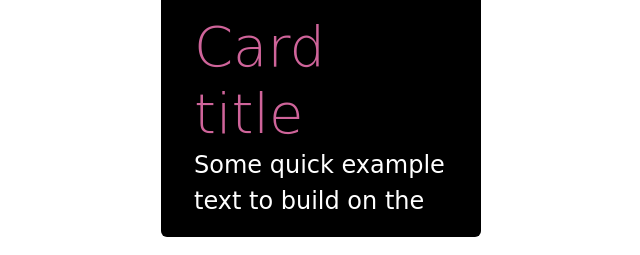
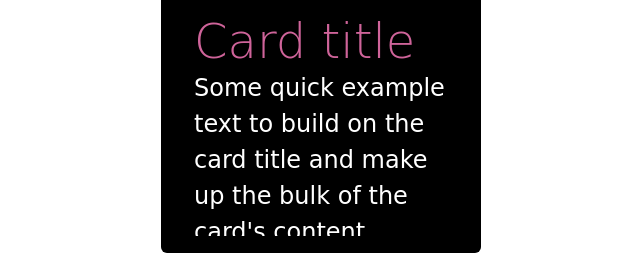
Before and after one commit to LuisGutWo/sass-desafio, a website: page index.html in a window 1280 px wide. Shown: the part 273-528 px from the top of the page, without its empty margins (249-889 px from the left). Drawn offline with Linux system fonts and the light colour scheme; a web font is replaced by a local one.

```diff
--- a/index.html
+++ b/index.html
@@ -14,7 +14,7 @@
         <div class="card">
             <img src="assets/img/sass-logo-3.svg.png" class="card-img-top w-80 rounded mx-auto d-block p-3" alt="...">
             <div class="card-body pb-0">
-                <h5 class="card-title text-new_color display-4">Card title</h5>
+                <h5 class="card-title text-new_color display-5">Card title</h5>
                 <p class="card-text text-white text-wrap">Some quick example text to build on the card title
                     and
                     make up
--- a/sass/main.scss
+++ b/sass/main.scss
@@ -24,8 +24,9 @@
 
     // cards
     .card {
+        @extend .flex-container;
         width: 20rem;
-        height: 30rem;
+        height: 31rem;
         padding: 1rem;
         background-color: $black;
 
```
Also changed, not shown: css/main.css, 1 other file.
